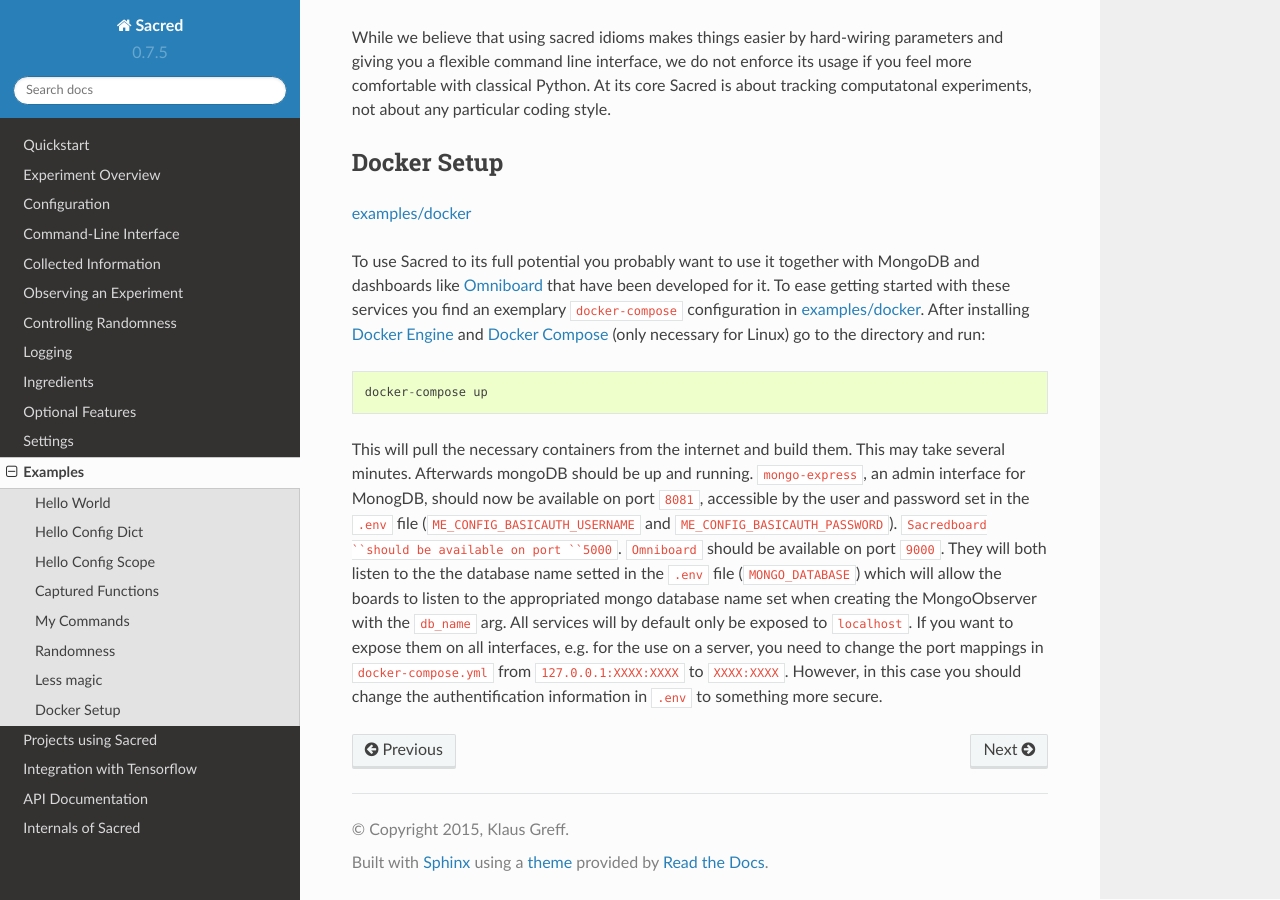
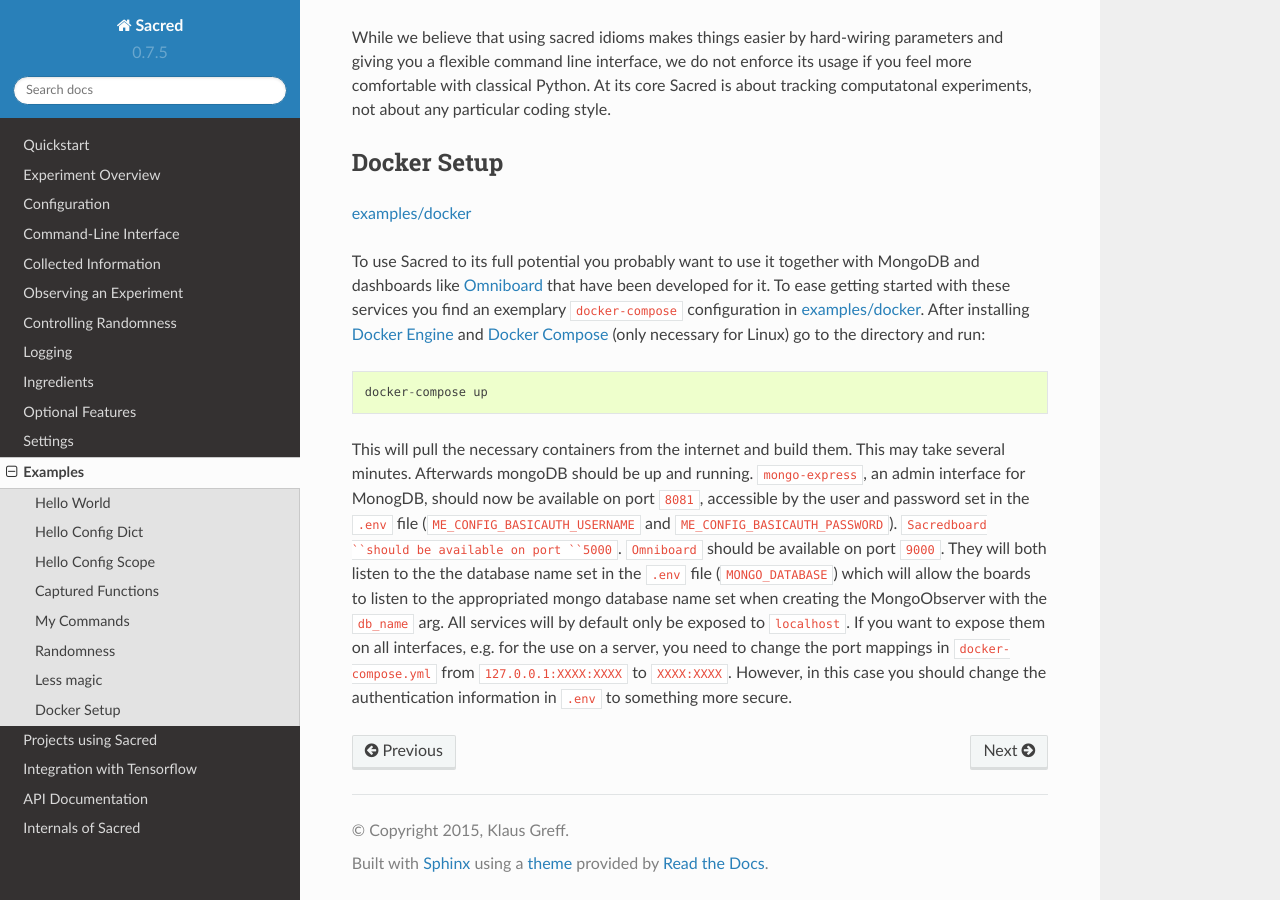
Before and after one commit to IDSIA/sacred, a Sphinx documentation site: the page built from docs/examples.rst, in a window 1280 px wide and 900 px high, scrolled down 2235 px. Built offline with Sphinx 7.4.7 and the Read the Docs theme 2.0.0, drawn with Linux system fonts in a browser that asks for light colours; the version number is read from the project's files by our own code.

Commit message:
Fix typo and formatting in docs

```diff
--- a/docs/examples.rst
+++ b/docs/examples.rst
@@ -95,9 +95,13 @@
 This will pull the necessary containers from the internet and build them. This may take several
 minutes.
 Afterwards mongoDB should be up and running. ``mongo-express``, an admin interface for MonogDB, should now
-be available on port ``8081``, accessible by the user and password set in the ``.env`` file (``ME_CONFIG_BASICAUTH_USERNAME``
-and ``ME_CONFIG_BASICAUTH_PASSWORD``). ``Sacredboard ``should be available on port ``5000``. ``Omniboard`` should be
-available on port ``9000``. They will both listen to the the database name setted in the ``.env`` file (``MONGO_DATABASE``) which will allow the boards to listen to the appropriated mongo database name set when creating the MongoObserver with the ``db_name`` arg. All services will by default only be exposed to ``localhost``. If you want
+be available on port ``8081``, accessible by the user and password set in the ``.env`` file
+(``ME_CONFIG_BASICAUTH_USERNAME`` and ``ME_CONFIG_BASICAUTH_PASSWORD``).
+``Sacredboard ``should be available on port ``5000``. ``Omniboard`` should be
+available on port ``9000``. They will both listen to the the database name set
+in the ``.env`` file (``MONGO_DATABASE``) which will allow the boards to listen to the appropriated
+mongo database name set when creating the MongoObserver with the ``db_name`` arg.
+All services will by default only be exposed to ``localhost``. If you want
 to expose them on all interfaces, e.g. for the use on a server, you need to change the port mappings
 in ``docker-compose.yml`` from ``127.0.0.1:XXXX:XXXX`` to ``XXXX:XXXX``. However, in this case you should
-change the authentification information in ``.env`` to something more secure.
+change the authentication information in ``.env`` to something more secure.
```
